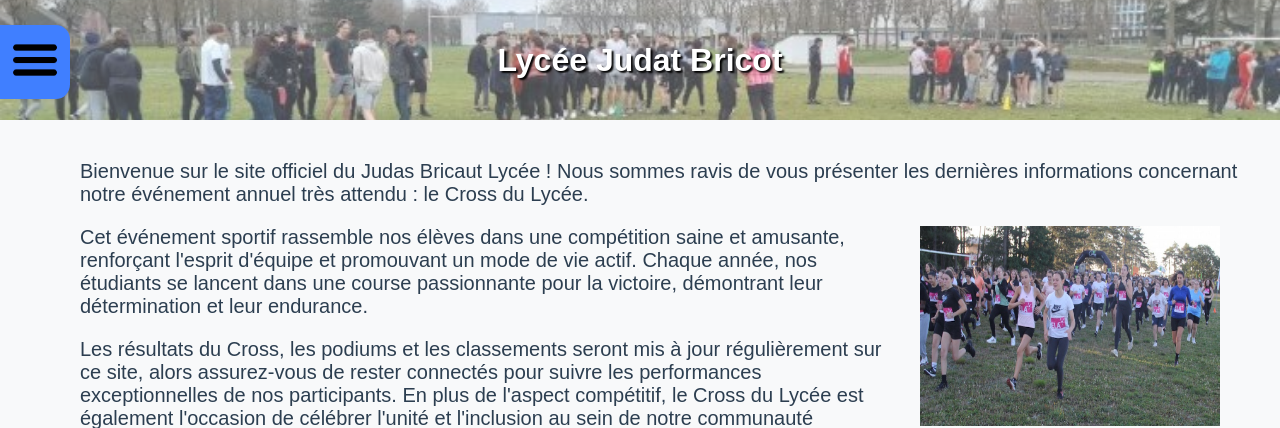
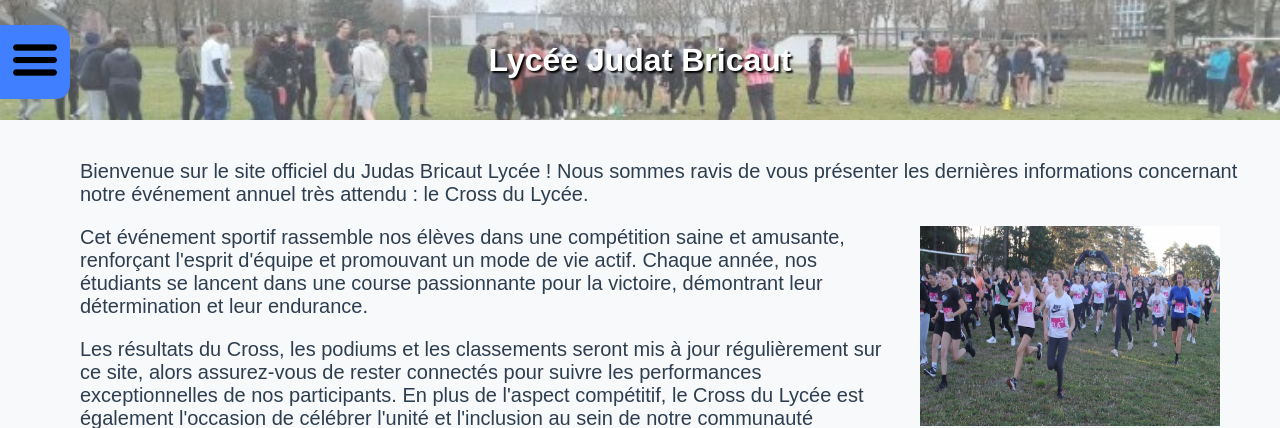
Before and after one commit to agnlt64/nsi-bdd, a Flask app: page / in a window 1280 px wide. Shown: the top 428 px of the page. Run offline with Flask 3, Linux system fonts and the light colour scheme; some web fonts are replaced.

Commit message:
judas bricaut

```diff
--- a/app/templates/base.html
+++ b/app/templates/base.html
@@ -11,7 +11,7 @@
     <header>
         <div class="banner">
             <img src="{{ url_for('static', filename='media/header.jpg') }}">
-            <h1>Lycée Judat Bricot</h1>
+            <h1>Lycée Judat Bricaut</h1>
         </div>
     </header>
 
```
